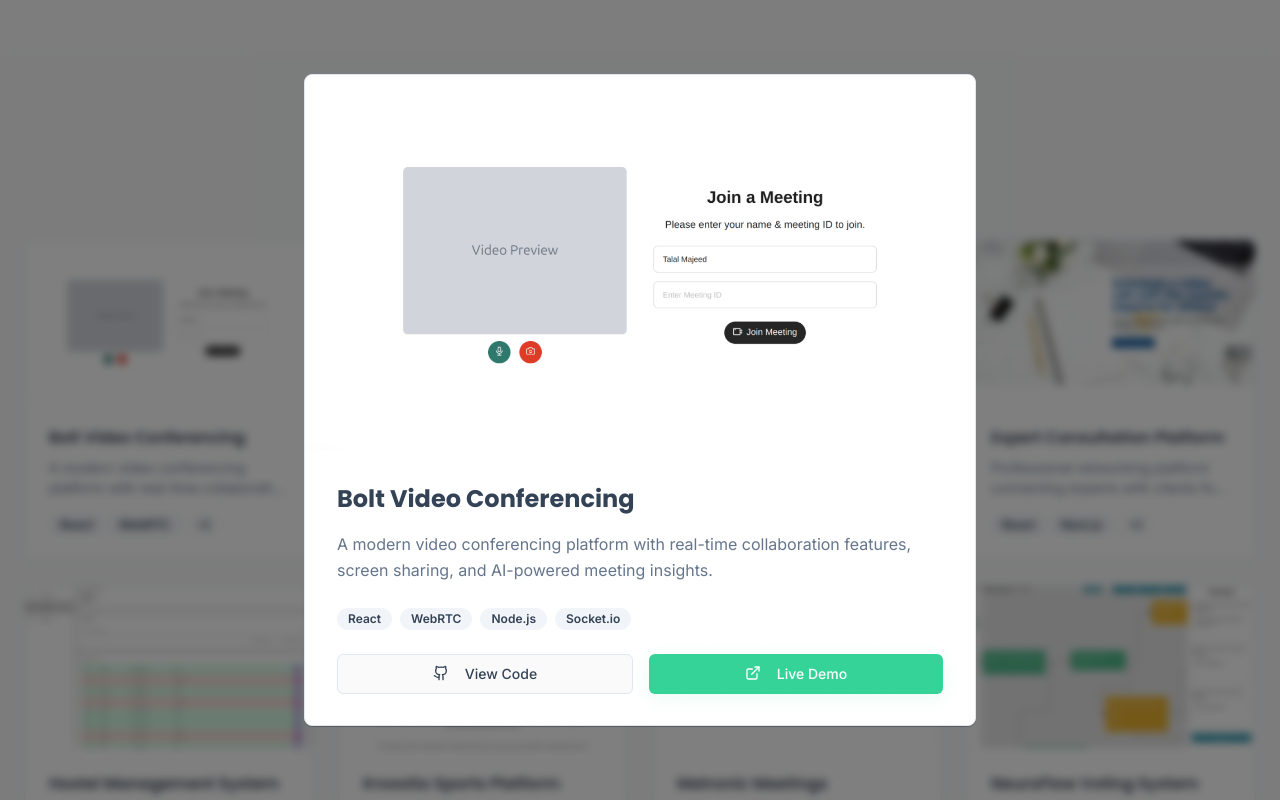
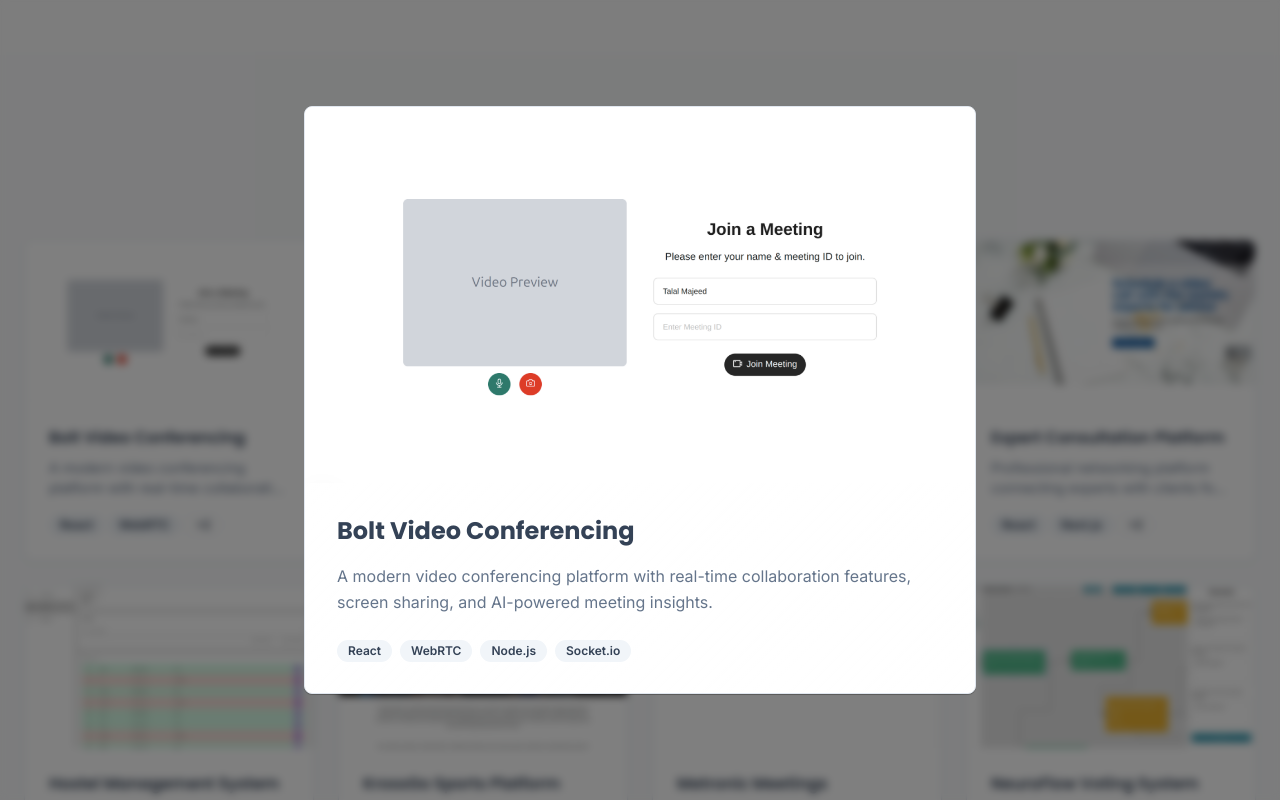
Before and after one commit to TalhaMajeed55/talha-crafts-pixels, a React (Vite) app: page / in a window 1280 px wide. Both pictures are taken after a click on the element 169 px from the left and 1615 px from the top of the page. Shown: the part 1215-2015 px from the top of the page. Built offline with nearby package versions, Linux system fonts and the light colour scheme.

Commit message:
buttons removed

```diff
--- a/src/pages/Portfolio.tsx
+++ b/src/pages/Portfolio.tsx
@@ -496,22 +496,12 @@ const Portfolio = () => {
                       <p className="text-muted-foreground mb-6 leading-relaxed">
                         {project.description}
                       </p>
-                      <div className="flex flex-wrap gap-2 mb-6">
+                      <div className="flex flex-wrap gap-2">
                         {project.tech.map((tech) => (
                           <Badge key={tech} variant="secondary">
                             {tech}
                           </Badge>
                         ))}
-                      </div>
-                      <div className="flex gap-4">
-                        <Button variant="outline" className="flex-1">
-                          <Github className="w-4 h-4 mr-2" />
-                          View Code
-                        </Button>
-                        <Button className="flex-1 btn-primary">
-                          <ExternalLink className="w-4 h-4 mr-2" />
-                          Live Demo
-                        </Button>
                       </div>
                     </div>
                   </>
```
